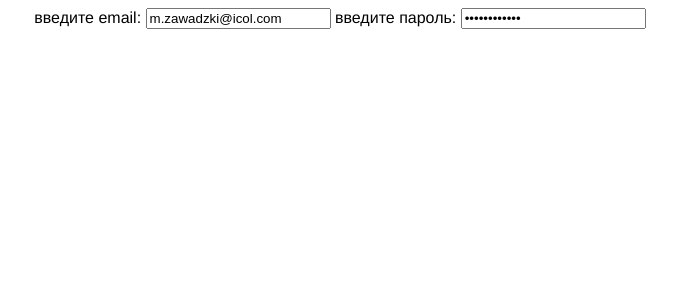
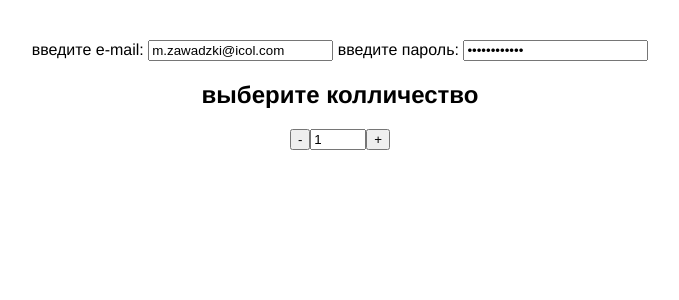
Before and after one commit to zawadzki2778/VUE-01, a Vue app: page / in a window 1280 px wide. Shown: the top 300 px of the page, without its empty margins (300-979 px from the left). Built offline with nearby package versions, Linux system fonts and the light colour scheme.

Commit message:
created comp AddCount and install sass-loader

```diff
--- a/package.json
+++ b/package.json
@@ -19,6 +19,9 @@
     "@vue/cli-service": "~5.0.0",
     "eslint": "^7.32.0",
     "eslint-plugin-vue": "^8.0.3",
+    "node-sass": "^7.0.1",
+    "sass-loader": "^13.0.0",
+    "style-loader": "^3.3.1",
     "vue-template-compiler": "^2.6.14"
   },
   "eslintConfig": {
--- a/src/App.vue
+++ b/src/App.vue
@@ -1,14 +1,16 @@
 <template>
   <div id="app">
     <my-email />
+    <add-count />
   </div>
 </template>
 
 <script>
-import MyEmail from "@/components/MyEmail.vue"
+import MyEmail from "@/components/MyEmail.vue";
+import AddCount from "@/components/AddCount.vue";
 export default {
   name: "App",
-  components: { MyEmail },
+  components: { MyEmail, AddCount },
 };
 </script>
 
--- /dev/null
+++ b/src/components/AddCount.vue
@@ -0,0 +1,37 @@
+<template>
+  <div class="input">
+    <h2> {{title}} </h2>
+    <button type="button" @click="decrease">-</button>
+    <input type="number" :value="count" :min="minValue" :max="maxValue" />
+    <button type="button" @click="increase">+</button>
+  </div>
+</template>
+
+<script>
+export default {
+  name: "AddCount",
+  data() {
+    return {
+      title: "выберите колличество",
+      minValue: 0,
+      maxValue: 10,
+      count: 1,
+    };
+  },
+  methods: {
+    increase() {
+      if (this.count < this.maxValue) {
+        this.count++;
+      }
+    },
+    decrease() {
+      if (this.count > this.minValue) {
+        this.count--;
+      }
+    },
+  },
+};
+</script>
+
+<style lang="scss" scoped>
+</style>
--- a/src/components/MyEmail.vue
+++ b/src/components/MyEmail.vue
@@ -1,7 +1,7 @@
 <template>
   <div class="root">
     <label>
-      введите email:
+      введите e-mail:
       <input type="email" :value="email" @input="addMail" />
     </label>
     <label>
@@ -23,6 +23,7 @@ export default {
   methods: {
     addMail(event) {
       this.email = event.target.value;
+      console.log(event.target.value);
     },
     addPassword(event) {
       this.password = event.target.value;
@@ -30,3 +31,9 @@ export default {
   },
 };
 </script>
+
+<style lang="scss" scoped>
+.root {
+  margin-top: 40px;
+}
+</style>
```
Also changed, not shown: 1 other file (tests, documents, lock files or other folders).
